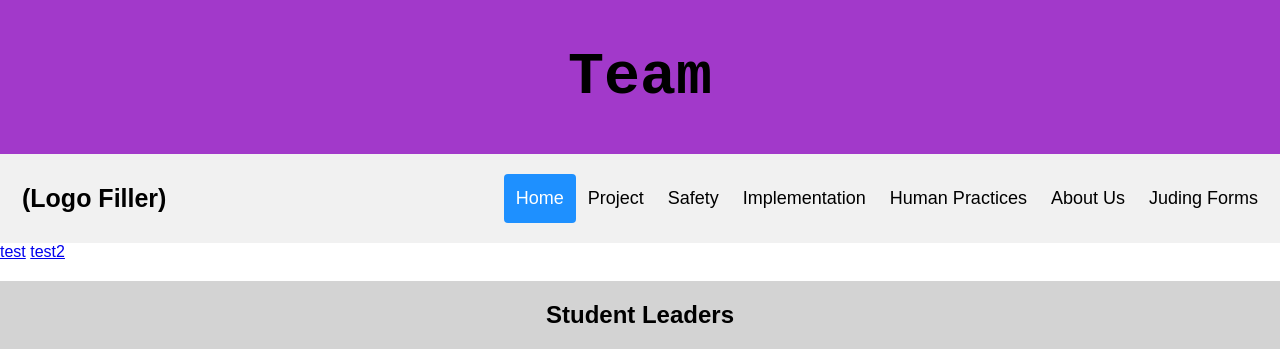
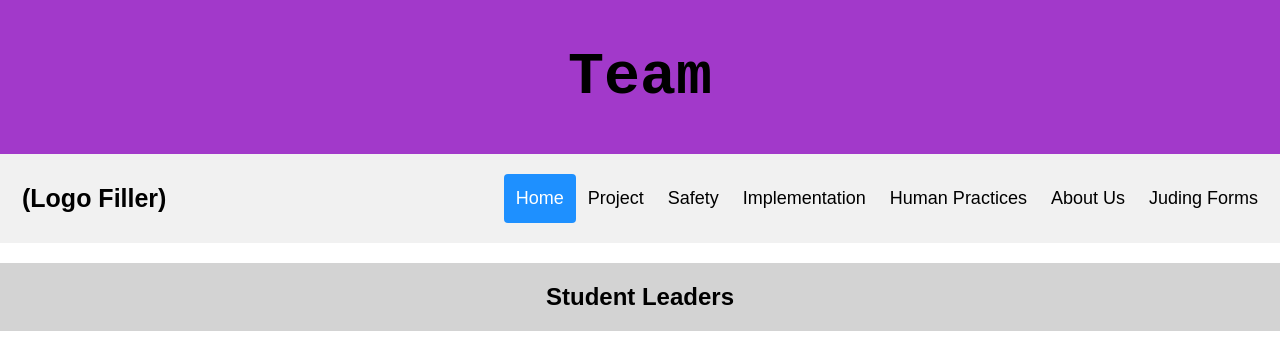
Before and after one commit to luke2630/igemBioPrototype, a plain HTML site: page index.html in a window 1280 px wide. Shown: the top 359 px of the page. Drawn offline with Linux system fonts and the light colour scheme.

Commit message:
Update index.html

```diff
--- a/index.html
+++ b/index.html
@@ -23,8 +23,6 @@
           <a href="#other">Juding Forms</a>
         </div>
     </div>
-    <a href="test.html">test</a>
-    <a href="test2.html">test2</a>
     <!--This can be copied and repeated for as many staff are working on this project-->
     <h2 class="labels">Student Leaders</h2>
     <div class="flexContainer">
```
